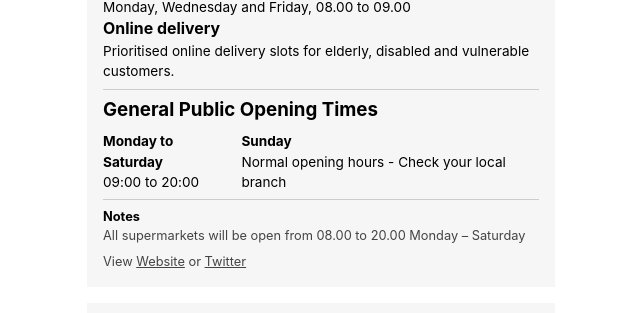
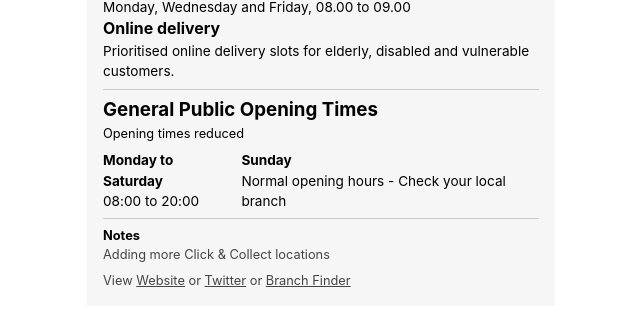
Before and after one commit to gtrufitt/priorityshoppinghours, an Eleventy site: page index.liquid in a window 1280 px wide. Shown: the part 1024-1337 px from the top of the page, without its empty margins (319-959 px from the left). Built offline with nearby package versions, Linux system fonts and the light colour scheme; Eleventy itself is replaced by a stand-in of ours; files that its build step writes are made by us from their sources; grey boxes are pictures that could not be loaded.

Commit message:
Add general opening hours note and branch finder link

```diff
--- a/_data/index.json
+++ b/_data/index.json
@@ -1,6 +1,5 @@
 {
   "supermarkets": [
-
     {
       "name": "All Supermarkets",
       "logo": "https://priorityshoppinghours.com/img/allsupermarkets1.png",
@@ -23,7 +22,7 @@
         },
         {
           "title": "Opening hours",
-          "description": "All stores have reduced opening hours to mange stock replenishment and cleaning."
+          "description": "Some stores have reduced opening hours to mange stock replenishment and cleaning."
         },
         {
           "title": "Cafes and Food Counters",
@@ -52,19 +51,21 @@
           "description": "Prioritised online delivery slots for elderly, disabled and vulnerable customers."
         }
       ],
+      "generalHoursNote": "Opening times reduced",
       "generalHours": [
         {
           "day": "Monday to Saturday",
-          "times": "09:00 to 20:00"
+          "times": "08:00 to 20:00"
         },
         {
           "day": "Sunday",
           "times": "Normal opening hours - Check your local branch"
         }
       ],
-      "notes": "All supermarkets will be open from 08.00 to 20.00 Monday – Saturday",
+      "notes": "Adding more Click & Collect locations",
       "detailsLink": "https://www.sainsburys.co.uk/webapp/wcs/stores/servlet/gb/groceries/working-to-feed-the-nation-/latest-information--?storeId=10151&langId=44&krypto=Y7XJ8Ek98uf%2B5ruQTCXQxFVMrd4QwW6nAzMMmN972JIXCQnvu7SCFiJkN7cJWXt8gkH33NcnX3Cf8GdACkFMfdblfY91urcIOA0KomiE4FRsSWQ%2ByZRSp1Qb4Ih7waepu%2Blm3GnFAqMy1NGltXUZB31FD8ljMlSrIYeBLhlsNVQ%3D&ddkey=https%3Agb%2Fgroceries%2Fworking-to-feed-the-nation-%2Flatest-information--",
-      "twitterLink": "https://twitter.com/sainsburys?ref_src=twsrc%5Egoogle%7Ctwcamp%5Eserp%7Ctwgr%5Eauthor"
+      "twitterLink": "https://twitter.com/sainsburys?ref_src=twsrc%5Egoogle%7Ctwcamp%5Eserp%7Ctwgr%5Eauthor",
+      "branchFinder": "https://stores.sainsburys.co.uk/"
     },
     {
       "name": "Tesco",
@@ -76,9 +77,10 @@
         },
         {
           "title": "Elderly and Most Vulnerable",
-          "description": "9 - 10am - Monday, Wednesday and Friday"
+          "description": "9 - 10am - Monday, Wednesday and Friday (Not Dedicated as after shop opening)"
         }
       ],
+      "generalHoursNote": "Opening times reduced",
       "generalHours": [
         {
           "day": "Monday to Saturday",
@@ -89,9 +91,10 @@
           "times": "10:00 to 16:00"
         }
       ],
-      "notes": "Excludes express stores. All stores closing at 10pm. ",
+      "notes": "Excludes express stores.",
       "detailsLink": "https://digitalcontent.api.tesco.com/v2/media/ghs-mktg/e3826f9b-9226-4ae0-a583-943867f41636/vulnerable-hour.pdf?icid=dchp_cs1_accesshour_w4",
-      "twitterLink": "https://twitter.com/Tesco?ref_src=twsrc%5Egoogle%7Ctwcamp%5Eserp%7Ctwgr%5Eauthor"
+      "twitterLink": "https://twitter.com/Tesco?ref_src=twsrc%5Egoogle%7Ctwcamp%5Eserp%7Ctwgr%5Eauthor",
+      "branchFinder": "https://www.tesco.com/store-locator/uk/"
     },
     {
       "name": "Waitrose",
@@ -106,6 +109,7 @@
           "description": "First opening hour in all supermarkets"
         }
       ],
+      "generalHoursNote": "Normal opening, use branch finder to check local opening",
       "generalHours": [
         {
           "day": "Monday to Saturday",
@@ -118,7 +122,8 @@
       ],
       "notes": "Limited customer numbers in store, 2 meter rule marshals, staff protection.",
       "detailsLink": "https://www.waitrose.com/ecom/help-information/customer-service/coronavirus",
-      "twitterLink": "https://twitter.com/waitrose?ref_src=twsrc%5Egoogle%7Ctwcamp%5Eserp%7Ctwgr%5Eauthor"
+      "twitterLink": "https://twitter.com/waitrose?ref_src=twsrc%5Egoogle%7Ctwcamp%5Eserp%7Ctwgr%5Eauthor",
+      "branchFinder": "https://www.waitrose.com/shop/BranchFinderSearch"
     },
     {
       "name": "Marks and Spencer",
@@ -133,14 +138,15 @@
           "description": "Monday and Thursday for the first hour"
         }
       ],
+      "generalHoursNote": "Normal opening, use branch finder to check local opening",
       "generalHours": [
         {
           "day": "Monday to Friday",
-          "times": "08:00 to 20:00"
+          "times": "08:30 to 18:00"
         },
         {
           "day": "Saturday",
-          "times": "08:00 to 19:00"
+          "times": "08:00 to 18:00"
         },
         {
           "day": "Sunday",
@@ -149,7 +155,8 @@
       ],
       "notes": "",
       "detailsLink": "https://www.marksandspencer.com/c/neighbourly",
-      "twitterLink": "https://twitter.com/marksandspencer"
+      "twitterLink": "https://twitter.com/marksandspencer",
+      "branchFinder": "https://www.marksandspencer.com/MSResStoreFinderGlobalBaseCmd?catalogId=10051&langId=-24&storeId=10151"
     },
     {
       "name": "Asda",
@@ -164,6 +171,7 @@
           "description": "No ongoing commitment."
         }
       ],
+      "generalHoursNote": "Store opening hours have been changed, use branch finder",
       "generalHours": [
         {
           "day": "Monday to Saturday",
@@ -176,7 +184,8 @@
       ],
       "notes": "Reduced opening times in stores, see website.",
       "detailsLink": "https://corporate.asda.com/20200309/steps-we-have-taken-in-response-to-the-coronavirus-outbreak",
-      "twitterLink": "https://twitter.com/asda"
+      "twitterLink": "https://twitter.com/asda",
+      "branchFinder": "https://storelocator.asda.com/"
     },
     {
       "name": "Morrisons",
@@ -191,10 +200,11 @@
           "description": "No ongoing commitment."
         }
       ],
+      "generalHoursNote": "Normal opening, use branch finder to check local opening",
       "generalHours": [
         {
           "day": "Monday to Saturday",
-          "times": "08:00 to 20:00"
+          "times": "08:00 to 20:00 after NHS hour"
         },
         {
           "day": "Sunday",
@@ -203,7 +213,8 @@
       ],
       "notes": "Installing protective screens. Opening hours 8-8 during week.",
       "detailsLink": "https://groceries.morrisons.com/content/important-update-on-coronavirus-94110?ad=61350%7C1231676%7C61343%7C1168557",
-      "twitterLink": "https://twitter.com/Morrisons"
+      "twitterLink": "https://twitter.com/Morrisons",
+      "branchFinder": "https://my.morrisons.com/storefinder/?utm_source=Groceries&utm_medium=Internal&utm_campaign=HeaderTab"
     },
     {
       "name": "Co-Op",
@@ -222,15 +233,17 @@
           "description": "No priority, but orders limited to 20 items"
         }
       ],
+      "generalHoursNote": "Changes to opening hours",
       "generalHours": [
         {
           "day": "Monday to Sunday",
-          "times": "08:00 to 20:00"
+          "times": "07:00 to 20:00"
         }
       ],
       "notes": "They say: \"Our colleagues will be prioritising and caring for vulnerable customers.\"",
       "detailsLink": "https://www.coop.co.uk/coronavirus",
-      "twitterLink": "https://twitter.com/coopuk"
+      "twitterLink": "https://twitter.com/coopuk",
+      "branchFinder": "https://finder.coop.co.uk/food?utm_source=Coop.co.uk&utm_medium=referral&utm_campaign=CoopNavLink&utm_content=Find+a+store&_ga=2.228919380.970509487.1585156221-667547685.1584982572"
     },
     {
       "name": "Iceland",
@@ -245,6 +258,7 @@
           "description": "First hour of trading, Monday - Saturday"
         }
       ],
+      "generalHoursNote": "Some stores have reduced hours, use branch finder",
       "generalHours": [
         {
           "day": "Monday to Saturday",
@@ -256,7 +270,8 @@
         }
       ],
       "detailsLink": "https://www.iceland.co.uk/customer-support/help-articles#coronavirus",
-      "twitterLink": "https://twitter.com/IcelandFoods?s=20"
+      "twitterLink": "https://twitter.com/IcelandFoods?s=20",
+      "branchFinder": "https://www.iceland.co.uk/store-finder"
     },
     {
       "name": "Ocado",
@@ -284,6 +299,7 @@
           "description": "No commitment to priority or early opening"
         }
       ],
+      "generalHoursNote": "Opening hours may have changed, use branch finder",
       "generalHours": [
         {
           "day": "Monday to Saturday",
@@ -295,7 +311,8 @@
         }
       ],
       "detailsLink": "https://www.lidl.co.uk/about-us/customer-update",
-      "twitterLink": "https://twitter.com/LidlGB"
+      "twitterLink": "https://twitter.com/LidlGB",
+      "branchFinder": "https://www.lidl.co.uk/about-us/store-finder-opening-hours"
     },
     {
       "name": "Aldi",
@@ -306,6 +323,7 @@
           "description": "No commitment to priority or early opening"
         }
       ],
+      "generalHoursNote": "Reduced opening times, use branch finder",
       "generalHours": [
         {
           "day": "Monday to Saturday",
@@ -317,7 +335,8 @@
         }
       ],
       "detailsLink": "https://www.aldi.co.uk/covid19",
-      "twitterLink": "https://twitter.com/AldiUK"
+      "twitterLink": "https://twitter.com/AldiUK",
+      "branchFinder": "https://www.aldi.co.uk/store-finder"
     }
   ]
 }
--- a/index.liquid
+++ b/index.liquid
@@ -55,6 +55,7 @@
 
                 {% if supermarket.generalHours %}
                 <h3>General Public Opening Times</h3>
+                <p class="small">{{supermarket.generalHoursNote}}</p>
                 <ul class="general-public">
                     {% for opening in supermarket.generalHours %}
                         <li class="general-public-item"><h4>{{opening.day}}</h4><p>{{opening.times}}</p></li>
@@ -67,13 +68,12 @@
                 {% endif %}
                 <p class="small notes" style="margin-top: 0.5em;">View
                     {% if supermarket.detailsLink != "" %}<a class="notes" target="_blank" href="{{supermarket.detailsLink}}">Website</a> or{% endif %}
-                    <a class="notes" target="_blank" href="{{supermarket.twitterLink}}">Twitter</a>
+                    <a class="notes" target="_blank" href="{{supermarket.twitterLink}}">Twitter</a>{% if supermarket.branchFinder %} or <a class="notes" href="{{supermarket.branchFinder}}">Branch Finder</a>{% endif %}
                 </p>
             </li>
         {% endfor %}
     </ul>
 
-    <p class="small">** Opening times may vary at differen locations - Always check before travelling **</p>
     <p class="small">Last updated at {{ "now" | date: "%Y-%m-%d %H:%M" }}</p>
     <p class="small"><a href="https://twitter.com/i/lists/1242131294731059201?s=20">See Tweets from all supermarkets in one place</a></p>
 
```
